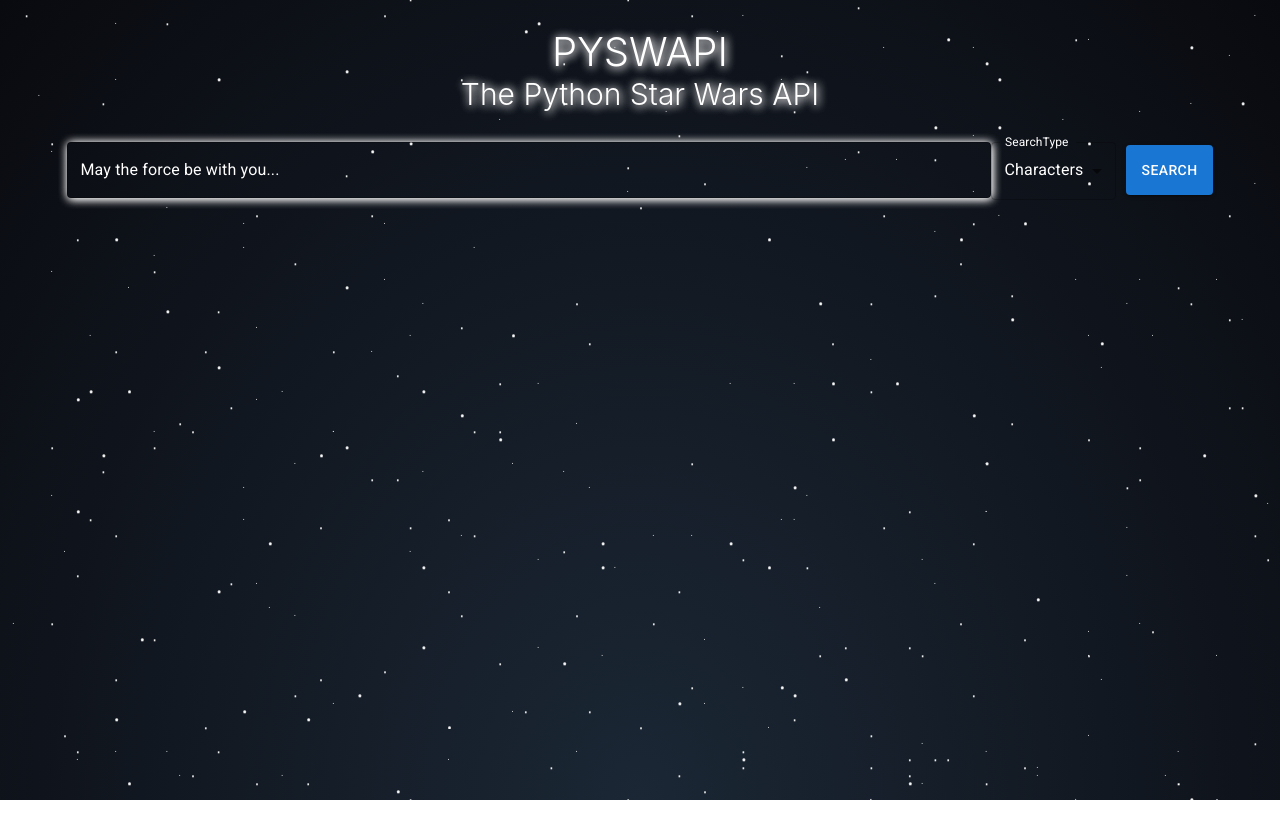
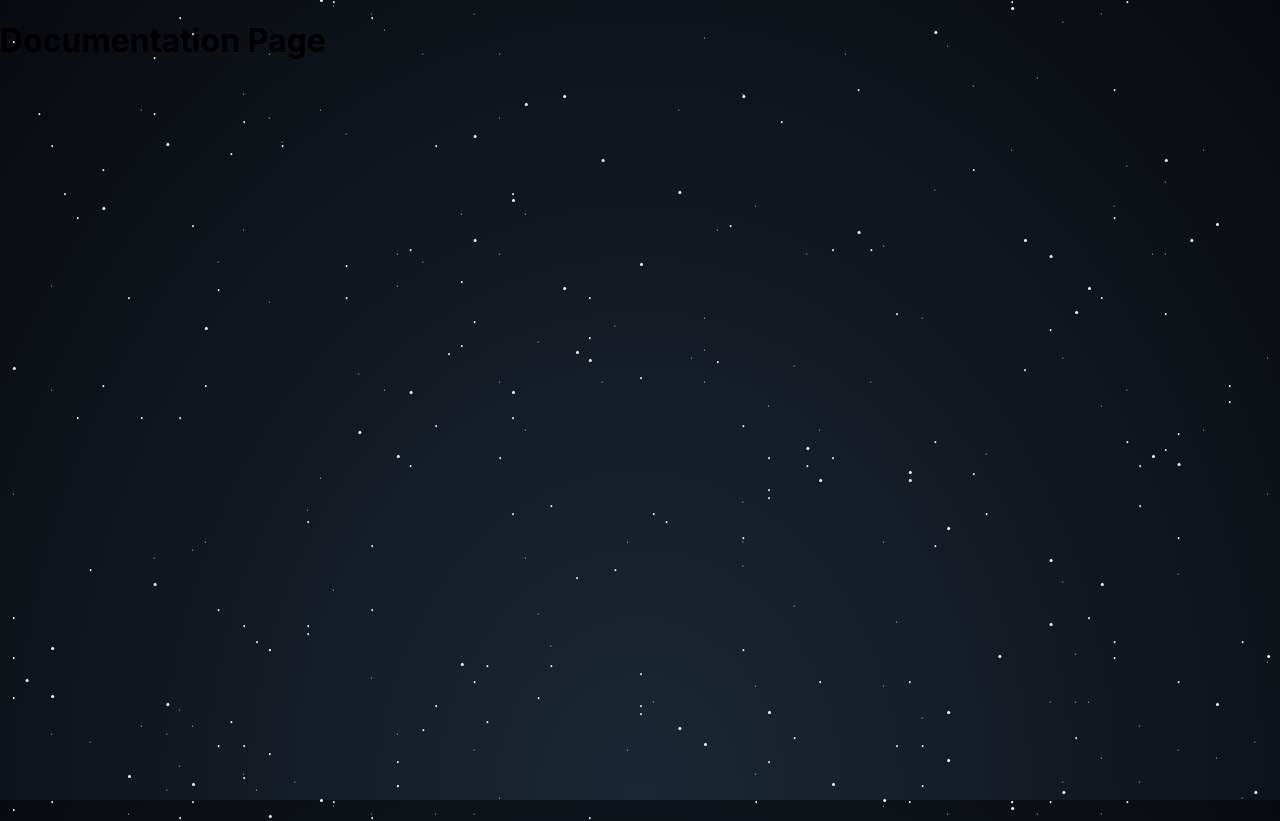
Before and after one commit to tyren-r/rotj-ui, a React (Vite) app: page /documentation in a window 1280 px wide. Before the commit the page ends 800 px from the top, so only its background shows below. Built offline with nearby package versions, Linux system fonts and the light colour scheme.

Commit message:
merge in feature/routing

```diff
--- a/package.json
+++ b/package.json
@@ -15,6 +15,7 @@
     "axios": "^1.7.9",
     "react": "^18.2.0",
     "react-dom": "^18.2.0",
+    "react-router": "^7.9.2",
     "sass-embedded": "^1.83.0",
     "web-vitals": "^2.1.4"
   },
--- a/src/App.tsx
+++ /dev/null
@@ -1,15 +0,0 @@
-import SearchPage from './components/pages/search-page/SearchPage';
-import SearchResultsContextProvider from './SearchResultsContextProvider';
-
-const App = () => {
-    return (
-        <SearchResultsContextProvider>
-            <div id="stars" />
-            <div id="stars2" />
-            <div id="stars3" />
-            <SearchPage />
-        </SearchResultsContextProvider>
-    );
-};
-
-export default App;
--- /dev/null
+++ b/src/components/pages/about-page/AboutPage.tsx
@@ -0,0 +1,2 @@
+const AboutPage: React.FC = () => <h1>About Page</h1>;
+export default AboutPage;
--- /dev/null
+++ b/src/components/pages/documentation-page/DocumentationPage.tsx
@@ -0,0 +1,2 @@
+const DocumentationPage: React.FC = () => <h1>Documentation Page</h1>;
+export default DocumentationPage;
--- a/src/components/pages/search-page/SearchPage.tsx
+++ b/src/components/pages/search-page/SearchPage.tsx
@@ -1,15 +1,18 @@
+import SearchResultsContextProvider from '../../../SearchResultsContextProvider';
 import SearchBar from '../../search/search-bar/SearchBar';
 import SearchResultsTable from '../../search/search-results/ResultTable';
 import './search-page-styles.css';
 
 const SearchPage = () => {
     return (
+        <SearchResultsContextProvider>
             <div id="page">
                 <h1 id="title">PYSWAPI</h1>
                 <p id="subtitle">The Python Star Wars API</p>
                 <SearchBar />
                 <SearchResultsTable />
             </div>
+        </SearchResultsContextProvider>
     );
 };
 
--- a/src/index.tsx
+++ b/src/index.tsx
@@ -1,20 +1,30 @@
 import React from 'react';
 import ReactDOM from 'react-dom/client';
 import './index.scss';
-import App from './App';
 import reportWebVitals from './reportWebVitals';
 import '@fontsource/roboto/300.css';
 import '@fontsource/roboto/400.css';
 import '@fontsource/roboto/500.css';
 import '@fontsource/roboto/700.css';
+import { BrowserRouter, Route, Routes } from 'react-router';
+import AboutPage from './components/pages/about-page/AboutPage';
+import DocumentationPage from './components/pages/documentation-page/DocumentationPage';
+import SearchPage from './components/pages/search-page/SearchPage';
 
 const root = ReactDOM.createRoot(
     document.getElementById('root') as HTMLElement
 );
 root.render(
-    <React.StrictMode>
-        <App />
-    </React.StrictMode>
+    <BrowserRouter>
+        <div id="stars" />
+        <div id="stars2" />
+        <div id="stars3" />
+        <Routes>
+            <Route path="/" element={<SearchPage />} />
+            <Route path="/about" element={<AboutPage />} />
+            <Route path="/documentation" element={<DocumentationPage />} />
+        </Routes>
+    </BrowserRouter>
 );
 
 // If you want to start measuring performance in your app, pass a function
```
Also changed, not shown: 1 other file (tests, documents, lock files or other folders). Lines whose indentation alone changed are shown as unchanged.
